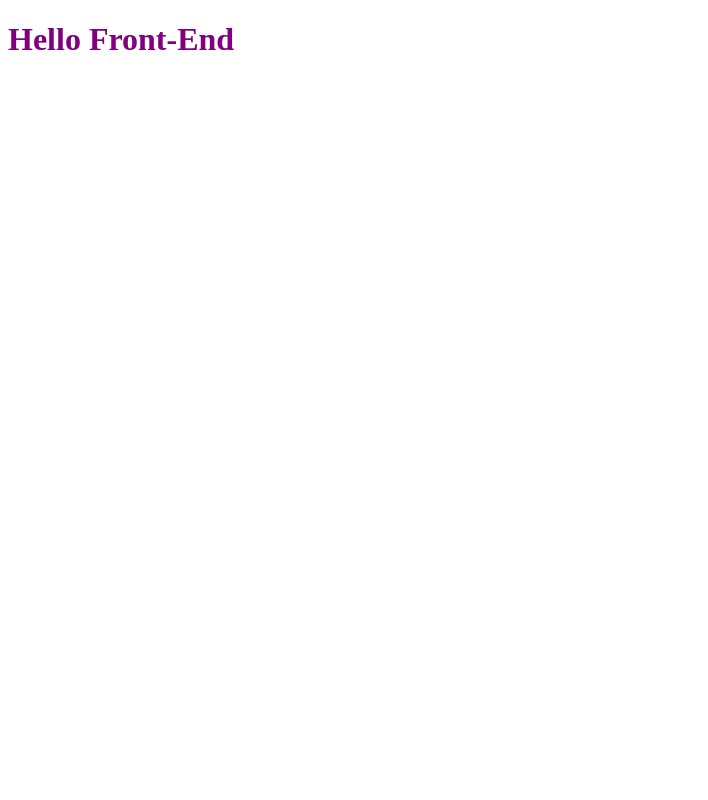
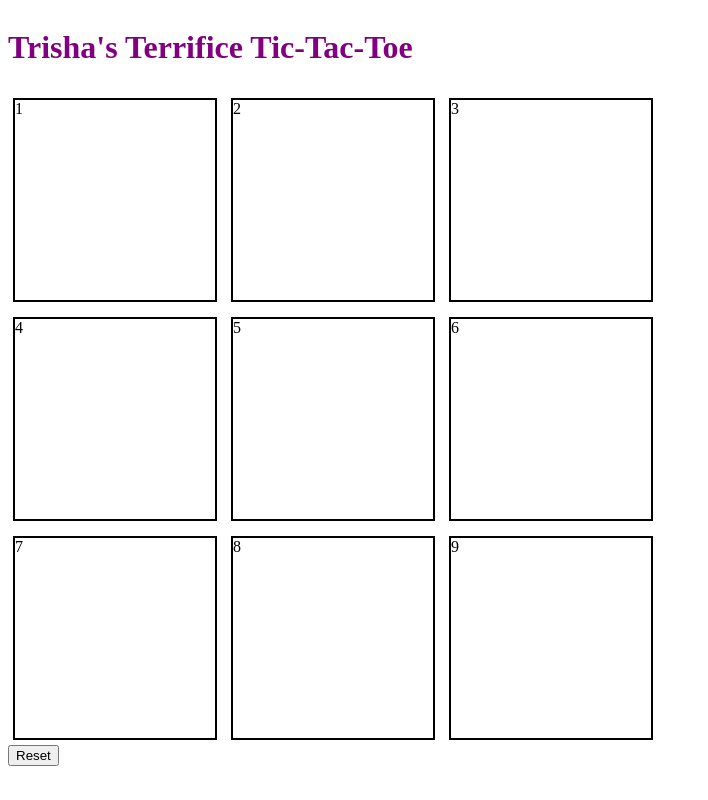
Before and after one commit to WDI-SEA/tic-tac-toe-patricia-pan, a plain HTML site: page index.html in a window 1280 px wide. Shown: the whole page, without its empty margins (0-708 px from the left). Drawn offline with Linux system fonts and the light colour scheme.

Commit message:
Added boxes for HTML and worked with TA to talk about some of the JS logic.

```diff
--- a/css/style.css
+++ b/css/style.css
@@ -1,3 +1,24 @@
+body {
+  align-content: center;
+}
+
 h1 {
   color: purple;
 }
+
+div.container {
+  margin: auto;
+}
+
+div.row {
+  margin: 0 auto;
+}
+
+div.box {
+  border: 2px solid black;
+  display: inline-block;
+  height: 200px;
+  margin: 5px;
+  margin-top: 10px;
+  width: 200px;
+}
--- a/index.html
+++ b/index.html
@@ -3,12 +3,30 @@
 <head>
   <meta charset="UTF-8">
   <meta name="viewport" content="width=device-width, initial-scale=1">
-  <title>Hello Front-End</title>
+  <title>Trisha's TTTT</title>
   <link rel="stylesheet" type="text/css" href="css/style.css">
 </head>
 <body>
-  <h1>Hello Front-End</h1>
-
+  <h1>Trisha's Terrifice Tic-Tac-Toe</h1>
+  <div class="container">
+    <div class="row" id="row-1">
+      <div class="box" id="top-left">1</div>
+      <div class="box" id="top-center">2</div>
+      <div class="box" id="top-right">3</div>
+    </div>
+    <div class="row" id="row-2">
+      <div class="box" id="middle-left">4</div>
+      <div class="box" id="middle-center">5</div>
+      <div class="box" id="middle-right">6</div>
+    </div>
+    <div class="row" id="row-3">
+      <div class="box" id="bottom-left">7</div>
+      <div class="box" id="bottom-center">8</div>
+      <div class="box" id="bottom-right">9</div>
+    </div>
+  </div>
+  <label for="reset"></label>
+  <button id="reset">Reset</button></button>
   <script type="text/javascript" src="js/app.js"></script>
 </body>
 </html>
--- a/js/app.js
+++ b/js/app.js
@@ -1 +1,61 @@
-console.log('Hello frontend');
+// HELPER FUNCTIONS:
+
+// Helper function that clears a div box
+
+// Helper function that identifies if a div box is clicked on, and if so, which one it is
+
+// Helper function that holds a count wheneve a div box is clicked on. Returns 'odd' or 'even' and ends the game if the count hits 9. Also determines
+
+// Helper function that draws an x or an o depending on what the count is
+
+// Helper function that determines whether a game has been won
+// //
+
+// Create a counter for whenever a player clicks on a valid box
+// END HELPER FUNCTIONS
+
+
+// Create event listener on Reset button
+// // Create a nested for loop to iterate and extract each of the div boxes
+// // For each div box, invoke the clearDivBox function
+
+// Create event listener on page for clicks
+// Check if valid box
+
+let count = 0;
+let xLocations = [];
+let oLocations = [];
+
+
+
+
+document.addEventListener('DOMContentLoaded', function() {
+    console.log('DOM has been loaded');
+
+    function checkVictory(locations) { // Check after 'x' moves. Check after 'o' moves. Pass in locations of whoever just moved.
+        // row clear
+        // column clear
+        // diagonal top to bottom clear
+        // diagonal bottom to top clear
+
+    }
+
+
+
+    const boxes = document.querySelectorAll('.box'); // Creates an HTML collection that functions as an array.
+    console.log(boxes);
+    console.log(typeof boxes);
+    const boxesForEach = boxes.forEach( function(box) {
+        box.addEventListener('click', function() {
+            console.log("Box clicked");
+            console.log(this.id); // This gives me the id of the div box that was clicked on.
+        })
+    })
+
+    // function for knowing whose turn it is
+    // if count%2 === 0 then it's x's turn
+    // else then it's o's turn
+
+
+
+})
```
Also changed, not shown: 1 other file.
